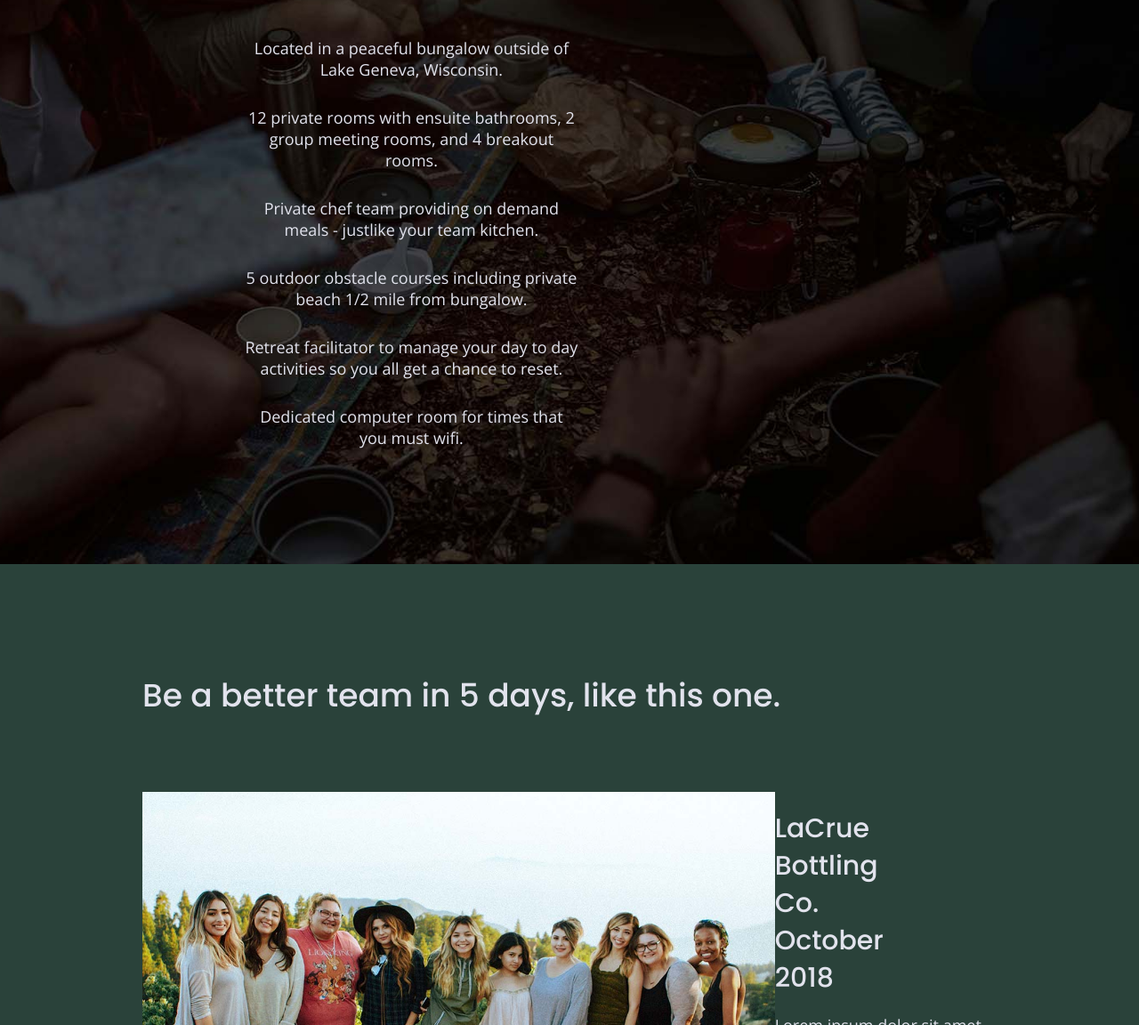
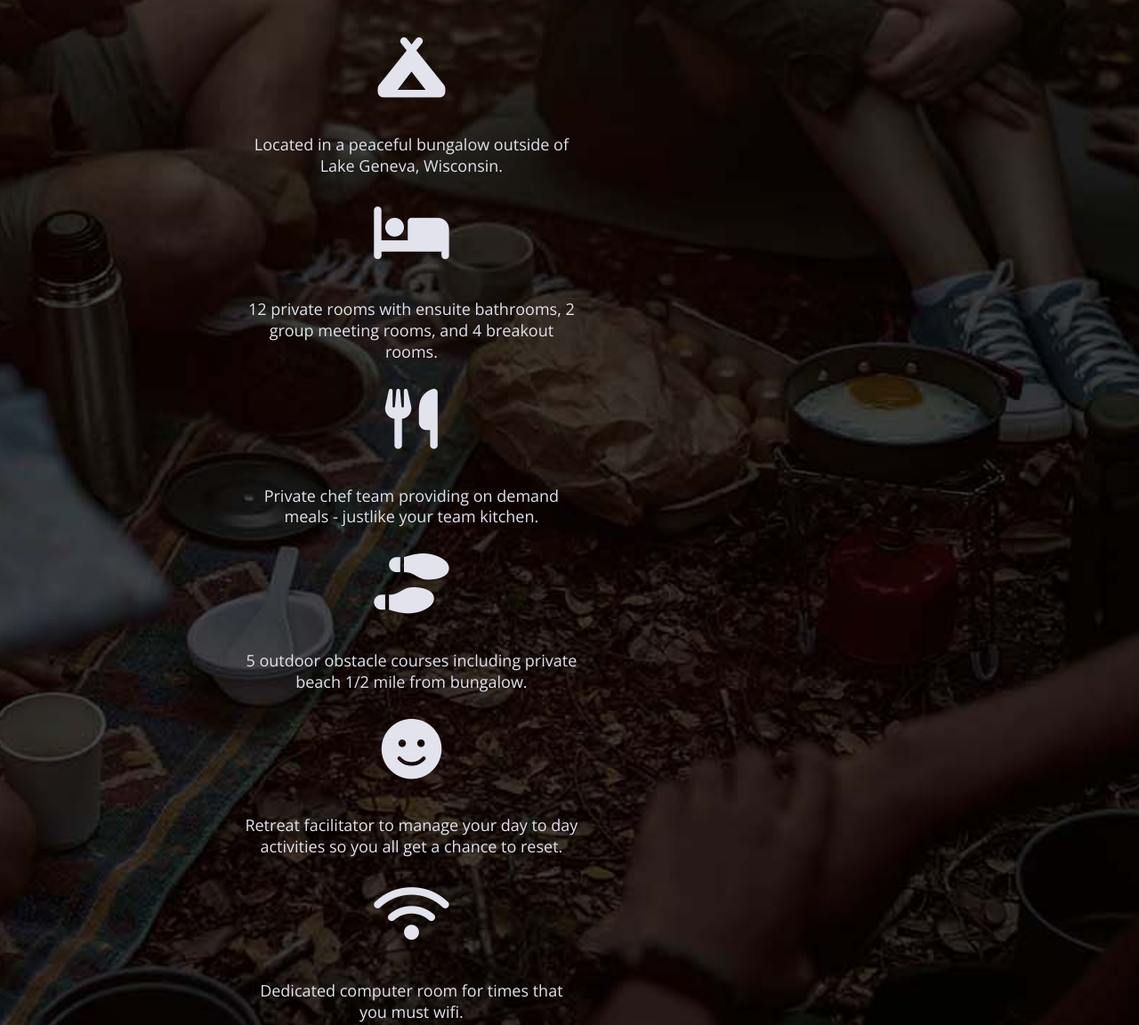
Before and after one commit to wintert98/unplugged-retreat, a website: page homepage/index.html in a window 1280 px wide. Shown: the part 1260-2412 px from the top of the page at 89% size. Drawn offline with nearby package versions, Linux system fonts and the light colour scheme.

Commit message:
Updated font awesome links on html pages, and update css for fonts

```diff
--- a/css/main.css
+++ b/css/main.css
@@ -586,6 +586,11 @@ input[type=button] {
       width: 62%;
   }
 
+  .features i {
+    font-size: 3.75em;
+          margin-bottom: 40px;
+  }
+
   /* Reviews */
   .reviews article {
     display: flex;
--- a/homepage/index.html
+++ b/homepage/index.html
@@ -25,6 +25,9 @@
 
   <link rel="stylesheet" href="../css/normalize.css">
   <link rel="stylesheet" href="../css/main.css">
+
+  <!-- Font Awesome Fonts -->
+<script src="https://kit.fontawesome.com/70b0f6d53a.js" crossorigin="anonymous"></script>
 
   <meta name="theme-color" content="#fafafa">
 </head>
@@ -76,27 +79,45 @@
        <!-- Add your Features content here -->
        <h2>Have the work week you always dreamed of - without the bad wifi.</h2>
        <article>
-        <p class="features-items"></p>
+        <p class="fontawesome-icon">
+          <i class="fas fa-campground"></i>
+
+        </p>
         <p class="features-item-description">Located in a peaceful bungalow outside of Lake Geneva, Wisconsin.</p>
       </article>
       <article>
-        <p class="features-items"></p>
+        <p class="fontawesome-icon">
+          <i class="fas fa-bed"></i>
+
+        </p>
         <p class="features-item-description">12 private rooms with ensuite bathrooms, 2 group meeting rooms, and 4 breakout rooms.</p>
       </article>
       <article>
-        <p class="features-items"></p>
+        <p class="fontawesome-icon">
+          <i class="fas fa-utensils"></i>
+
+        </p>
         <p class="features-item-description">Private chef team providing on demand meals - justlike your team kitchen.</p>
       </article>
       <article>
-        <p class="features-items"></p>
+        <p class="fontawesome-icon">
+          <i class="fas fa-shoe-prints"></i>
+
+        </p>
         <p class="features-item-description">5 outdoor obstacle courses including private beach 1/2 mile from bungalow.</p>
       </article>
       <article>
-        <p class="features-items"></p>
+        <p class="fontawesome-icon">
+          <i class="fas fa-smile"></i>
+
+        </p>
         <p class="features-item-description">Retreat facilitator to manage your day to day activities so you all get a chance to reset.</p>
       </article>
       <article>
-        <p class="features-items"></p>
+        <p class="fontawesome-icon">
+          <i class="fas fa-wifi"></i>
+
+        </p>
         <p class="features-item-description">Dedicated computer room for times that you must wifi.</p>
       </article>
       </div>
```
Also changed, not shown: about/index.html (+3 -0 lines), faq/index.html (+2 -0 lines).
